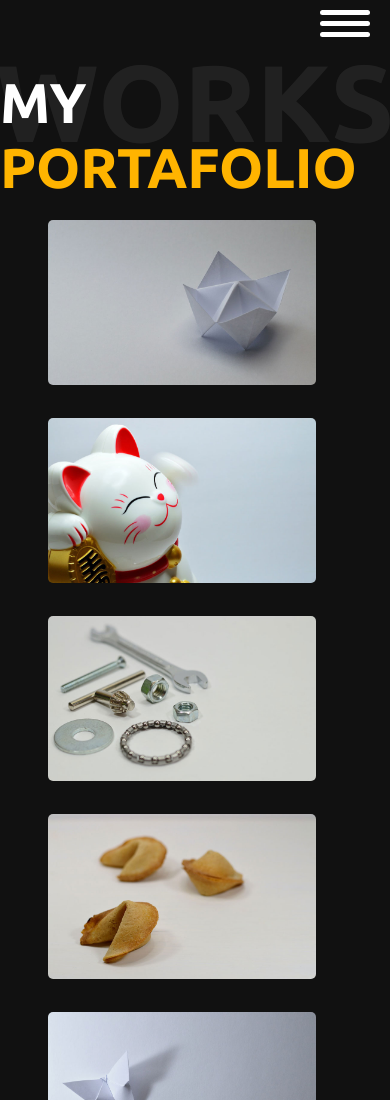
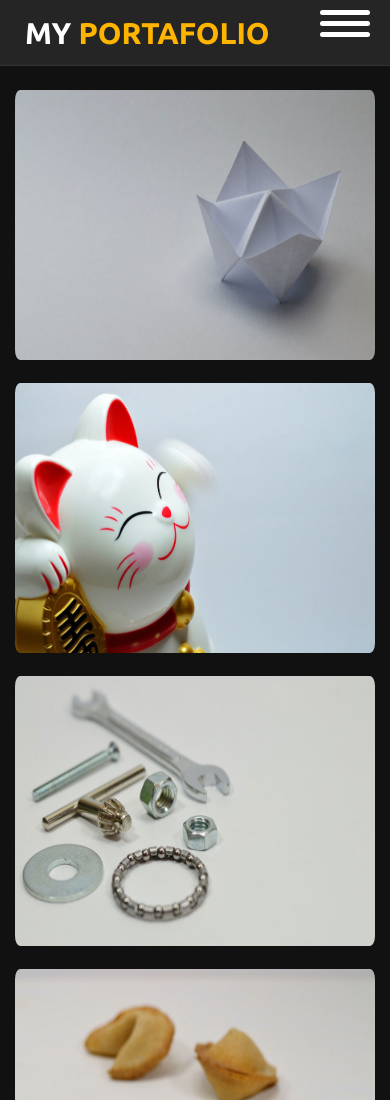
Before and after one commit to antonioraper5612/Portafolio-Antonio-Alzate, a plain HTML site: page portafolio.html in a window 390 px wide. Shown: the top 1100 px of the page. Drawn offline with Linux system fonts and the light colour scheme.

Commit message:
responsi a portafolio.html,efectos a imagenes y cambio de iconos

```diff
--- a/assets/css/portafolio.css
+++ b/assets/css/portafolio.css
@@ -1,4 +1,5 @@
 @import url("https://fonts.googleapis.com/css2?family=Ubuntu:wght@300;400;700&display=swap");
+
 /*font-family: 'Ubuntu', sans-serif;*/
 
 body {
@@ -32,6 +33,8 @@
 .encabezado h1 span {
     color: #FFB400;
 }
+
+
 /*NAVEGACION*/
 
 .menu {
@@ -85,7 +88,11 @@
     transform: none;
     font-size: 1rem;
 }
+
+
 /*FIN NAVEGACION*/
+
+
 /* INICIO MENU HAMBURGUEZA */
 
 .menu-hamburguesa {
@@ -142,14 +149,47 @@
     width: 40px;
     margin: 10px 20px;
 }
+
+
 /* FIN MENU HAMBURGUEZA */
 
+.main-portafolio {
+    width: 100%;
+}
+
+.main-portafolio-content {
+    width: 33.33%;
+    overflow: hidden;
+    position: relative;
+    top: 0;
+    left: 0;
+}
+
 .main-portafolio img {
-        width: 316xp;
-        height: 195px;
-        padding: 15px;
+    width: 100%;
+    height: 280px;
+    padding: 10px 15px;
     border-radius: 20px;
-        transition: all 400ms ease;
+    transition: all 3s ease;
+}
+
+.main-portafolio img:hover {
+    -webkit-transform: rotateY(180deg);
+    -webkit-transform-style: preserve-3d;
+    transform: rotateY(180deg);
+    transform-style: preserve-3d;
+}
+
+@media(min-width:991px) and (max-width:1200px) {
+    .main-portafolio img {
+        width: 100%;
+        height: 240px;
+        padding: 10px 15px;
+        border-radius: 20px;
+    }
+    .main-portafolio img {
+        transition: all 3s ease;
+    }
 }
 
 @media(max-width:992px) {
@@ -187,7 +227,53 @@
         left: 0;
     }
     /* FIN MENU HAMBURGUEZA  */
-        .main-portafolio {
-            transition: all 400ms ease;
+    .container {
+        width: 90%;
+    }
+    .main-portafolio-content {
+        width: 50%;
+    }
+    .main-portafolio-content img {
+        width: 100%;
+        height: 270px;
+        transition: all 3s ease;
     }
 }
+
+@media(max-width:767px) {
+    .container {
+        width: 100%;
+    }
+    .main-portafolio-content img {
+        width: 100%;
+        height: 250px;
+    }
+}
+
+@media(max-width:578px) {
+    .encabezado h2 {
+        display: none;
+    }
+    .encabezado h1 {
+        font-size: 23px;
+        padding: 16px 25px 14px;
+        background: #252525;
+        border-bottom: 1px solid #333;
+        margin-bottom: 36px;
+        position: fixed;
+        right: 0;
+        left: 0;
+        z-index: 11;
+        top: 0;
+        transition: all 400ms ease;
+        font-size: 30px;
+    }
+    .main-portafolio-content {
+        width: 100%;
+    }
+    .main-portafolio-content img {
+        width: 100%;
+        height: 290px;
+        transition: all 3s ease;
+    }
+}
--- a/portafolio.html
+++ b/portafolio.html
@@ -98,32 +98,33 @@
         </div>
     </section>
     <section class="container">
-        <div class="d-flex main-portafolio justify-center flex-wrap col-11">
-            <div>
+        <div class="d-flex main-portafolio  flex-wrap col-12">
+            <div class="main-portafolio-content ">
                 <img src="assets/img/img-portafolio/img-1.jpg" alt="">
+
             </div>
-            <div>
+            <div class="main-portafolio-content">
                 <img src="assets/img/img-portafolio/img-2.jpg" alt="">
             </div>
-            <div>
+            <div class="main-portafolio-content">
                 <img src="assets/img/img-portafolio/img-3.jpg" alt="">
             </div>
-            <div>
+            <div class="main-portafolio-content">
                 <img src="assets/img/img-portafolio/img-4.jpg" alt="">
             </div>
-            <div>
+            <div class="main-portafolio-content">
                 <img src="assets/img/img-portafolio/img-5.jpg" alt="">
             </div>
-            <div>
+            <div class="main-portafolio-content">
                 <img src="assets/img/img-portafolio/img-6.jpg" alt="">
             </div>
-            <div>
+            <div class="main-portafolio-content">
                 <img src="assets/img/img-portafolio/img-7.jpg" alt="">
             </div>
-            <div>
+            <div class="main-portafolio-content">
                 <img src="assets/img/img-portafolio/img-8.jpg" alt="">
             </div>
-            <div>
+            <div class="main-portafolio-content">
                 <img src="assets/img/img-portafolio/img-9.jpg" alt="">
             </div>
         </div>
```
Also changed, not shown: contact.html (+2 -2 lines), index.html (+5 -4 lines), assets/js/portafolio.js (added). Lines whose indentation alone changed are shown as unchanged.
